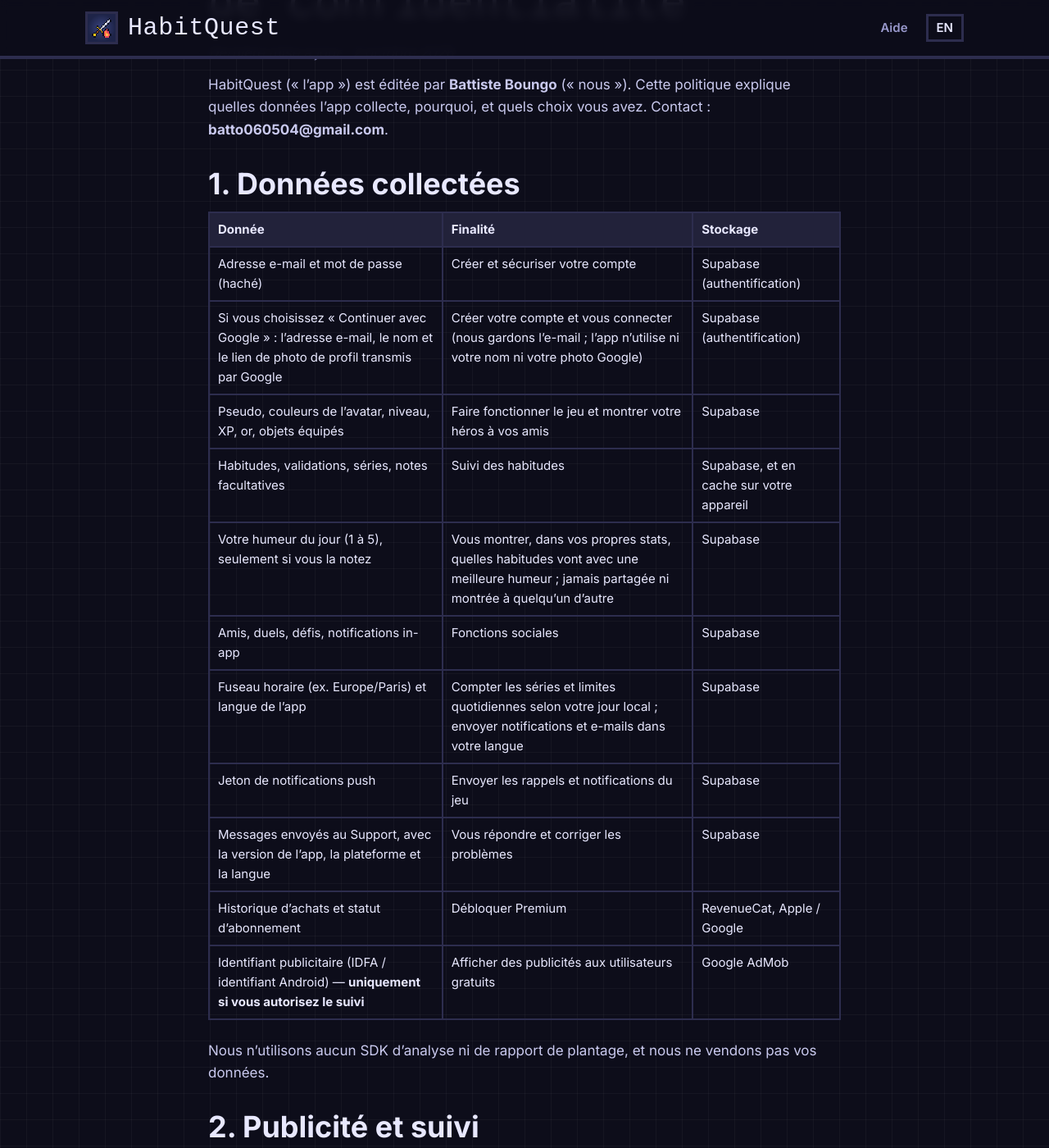
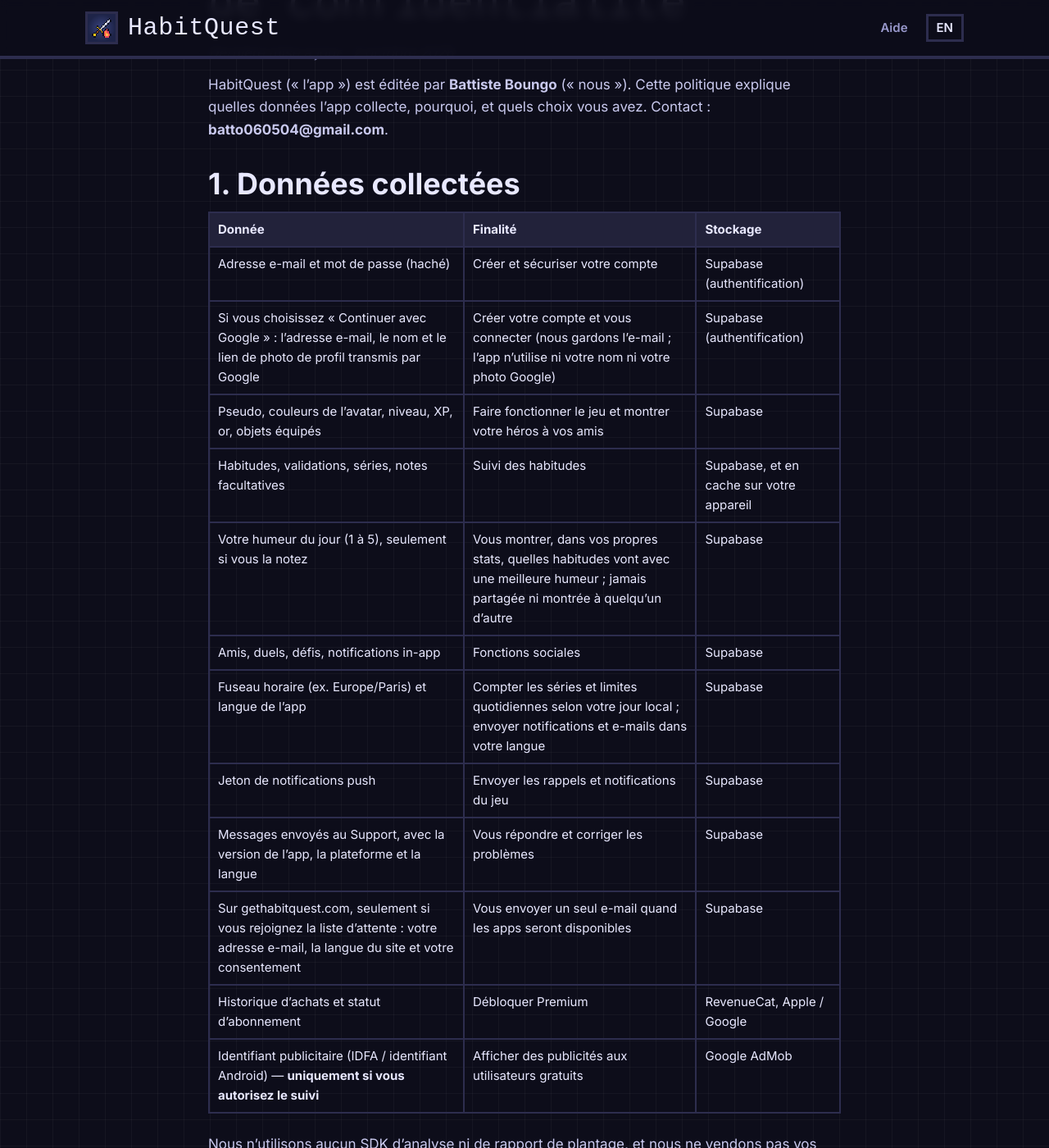
Before and after one commit to battisteb/habitquest, a Jekyll site: the page built from docs/privacy-policy.fr.md, in a window 1280 px wide and 1400 px high, scrolled down 203 px. Shown: the whole window at 82% size. Built offline with Jekyll 4.4.1, drawn with Linux system fonts in a browser that asks for light colours; some web fonts are replaced; our own code applies the rules of GitHub Pages for plain Markdown files; some of the changed text lies outside the part shown.

Commit message:
feat(site): launch waitlist on gethabitquest.com
L4. While the apps are not in the stores, the final call to action of
the site offers to be told on launch day: e-mail, explicit consent
checkbox, a hidden field against bots. It posts to a new insert-only
table (public.waitlist: anon can insert e-mail, language and consent,
nobody can read it from outside; one entry per address). The privacy
policy (EN/FR) describes it and says the addresses are used once for
the launch e-mail, then deleted. E-mailing the list needs Battiste's OK.

Co-Authored-By: Claude Opus 5.5 <noreply@anthropic.com>

```diff
--- a/docs/assets/site.css
+++ b/docs/assets/site.css
@@ -160,3 +160,18 @@ a.store:hover { transform: translate(-3px, -3px); filter: drop-shadow(6px 6px 0
 @media (max-width: 1100px) { .pip { position: static; grid-auto-flow: column; align-items: end; justify-content: center; margin-top: 22px; } .pip-says { order: 1; } }
 @media (max-width: 880px) { .pip-says { max-width: 190px; font-size: 12px; } .pip-sprite { width: 72px; height: 72px; } }
 @media (prefers-reduced-motion: reduce) { .pip-sprite img:first-child { opacity: 1; } }
+
+/* Launch waitlist (L4), in the final call to action. */
+.waitlist { max-width: 560px; margin: 34px auto 0; text-align: left; display: grid; gap: 12px; }
+.waitlist h3 { font-family: 'Jersey 10', monospace; font-weight: 400; font-size: 30px; line-height: 1.05; text-align: center; margin: 0; text-wrap: balance; }
+.waitlist-row { display: flex; gap: 10px; flex-wrap: wrap; }
+.waitlist input[type=email] { flex: 1 1 240px; min-width: 0; background: var(--bg); color: var(--text); border: var(--px) solid var(--border); padding: 12px 14px; font: inherit; }
+.waitlist input[type=email]:focus { outline: none; border-color: var(--accent); }
+.waitlist button { background: var(--primary); color: #fff; border: var(--px) solid #000; box-shadow: 4px 4px 0 #000; padding: 10px 18px; font-family: 'Jersey 10', monospace; font-size: 24px; cursor: pointer; }
+.waitlist button:hover { transform: translate(-2px, -2px); box-shadow: 6px 6px 0 #000; }
+.waitlist button:disabled { opacity: .6; cursor: wait; }
+.waitlist-consent { display: flex; gap: 10px; align-items: flex-start; color: var(--text-2); font-size: 14px; }
+.waitlist-consent input { margin-top: 4px; accent-color: var(--accent); }
+.waitlist-msg { min-height: 1.4em; margin: 0; font-weight: 600; text-align: center; }
+.waitlist-msg.ok { color: #5BE38C; } .waitlist-msg.error { color: #FF8F8F; }
+.hp, .sr { position: absolute; left: -9999px; width: 1px; height: 1px; overflow: hidden; }
--- a/docs/privacy-policy.fr.md
+++ b/docs/privacy-policy.fr.md
@@ -23,6 +23,7 @@ HabitQuest (« l'app ») est éditée par **Battiste Boungo** (« nous »). Cett
 | Fuseau horaire (ex. Europe/Paris) et langue de l'app | Compter les séries et limites quotidiennes selon votre jour local ; envoyer notifications et e-mails dans votre langue | Supabase |
 | Jeton de notifications push | Envoyer les rappels et notifications du jeu | Supabase |
 | Messages envoyés au Support, avec la version de l'app, la plateforme et la langue | Vous répondre et corriger les problèmes | Supabase |
+| Sur gethabitquest.com, seulement si vous rejoignez la liste d'attente : votre adresse e-mail, la langue du site et votre consentement | Vous envoyer un seul e-mail quand les apps seront disponibles | Supabase |
 | Historique d'achats et statut d'abonnement | Débloquer Premium | RevenueCat, Apple / Google |
 | Identifiant publicitaire (IDFA / identifiant Android) — **uniquement si vous autorisez le suivi** | Afficher des publicités aux utilisateurs gratuits | Google AdMob |
 
@@ -48,7 +49,7 @@ Les autres joueurs peuvent vous trouver par votre pseudo et voir votre profil pu
 
 ## 5. Conservation et suppression
 
-Vos données sont conservées tant que votre compte existe. Vous pouvez supprimer votre compte à tout moment depuis **Réglages → Supprimer mon compte** : le compte et toutes les données associées sont définitivement effacés de nos serveurs. Un abonnement actif doit être résilié séparément dans les réglages de l'App Store ou de Google Play.
+Vos données sont conservées tant que votre compte existe. Vous pouvez supprimer votre compte à tout moment depuis **Réglages → Supprimer mon compte** : le compte et toutes les données associées sont définitivement effacés de nos serveurs. Un abonnement actif doit être résilié séparément dans les réglages de l'App Store ou de Google Play. Les adresses de la liste d'attente servent une seule fois, pour l'e-mail de sortie, puis sont supprimées ; vous pouvez demander à retirer la vôtre plus tôt, à tout moment.
 
 ## 6. Vos droits
 
--- /dev/null
+++ b/scripts/site/site-config.json
@@ -0,0 +1,5 @@
+{
+  "_note": "Public values (also in the web app bundle). The waitlist table only accepts inserts (RLS).",
+  "supabaseUrl": "https://aksxyaullvozlkzcegth.supabase.co",
+  "anonKey": "eyJhbGciOiJIUzI1NiIsInR5cCI6IkpXVCJ9.eyJpc3MiOiJzdXBhYmFzZSIsInJlZiI6ImFrc3h5YXVsbHZvemxremNlZ3RoIiwicm9sZSI6ImFub24iLCJpYXQiOjE3NjY1NDg2MjUsImV4cCI6MjA4MjEyNDYyNX0.9GfZsW1PqDnOcV2zuOaqGrt1zj76PTwss6OfFl0PVOo"
+}
```
Also changed, not shown: docs/assets/waitlist.js (added, +40 -0 lines), docs/fr/index.html (+12 -0 lines), docs/index.html (+12 -0 lines), docs/privacy-policy.md (+2 -1 lines), scripts/site/build-landing.js (+38 -0 lines), 2 other files.
